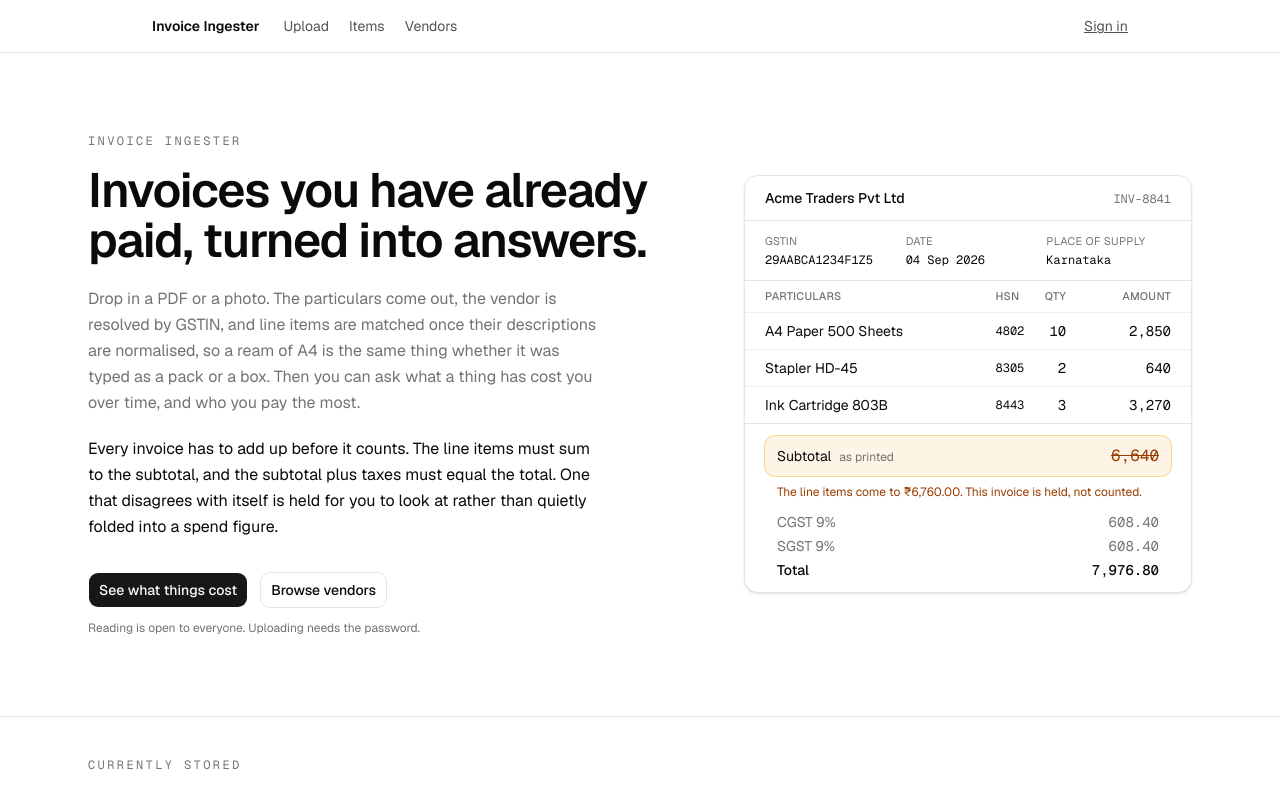
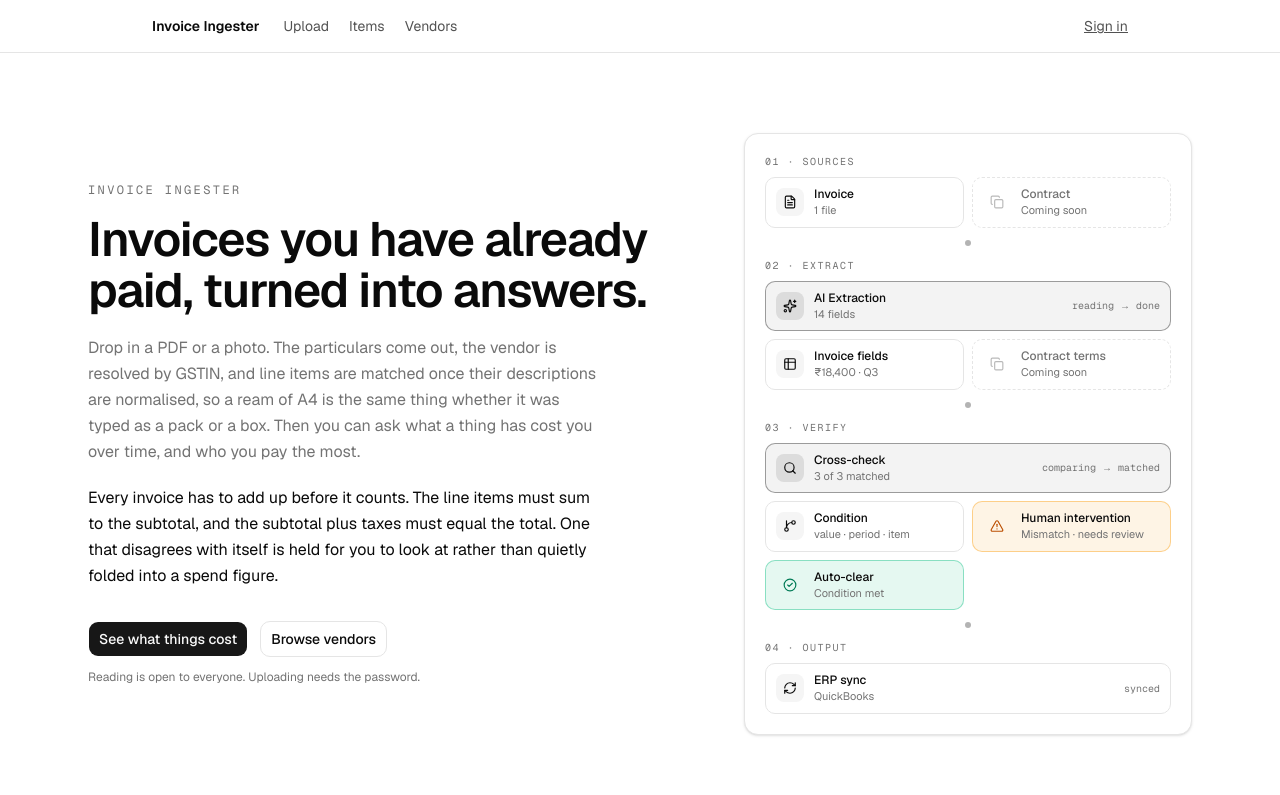
Before and after one commit to bharathmay-boop/invoice-ingester, a Next.js app: page / in a window 1280 px wide. Shown: the top 795 px of the page. Built offline with nearby package versions, Linux system fonts and the light colour scheme; no server answers; the database is empty.

Commit message:
Redesign homepage hero as an animated pipeline diagram
Replaces the static invoice specimen with the actual pipeline: sources,
extraction, cross-check/condition branch, and output sync. Rows reveal
once on load instead of looping, built on existing shadcn tokens and
lucide icons.

Closes #79

```diff
--- /dev/null
+++ b/app/flow-hero.tsx
@@ -0,0 +1,179 @@
+import {
+  FileText,
+  Copy,
+  Sparkles,
+  Table2,
+  Search,
+  GitBranch,
+  AlertTriangle,
+  CheckCircle2,
+  RefreshCw,
+  type LucideIcon,
+} from "lucide-react";
+import { cn } from "@/lib/utils";
+
+/**
+ * The hero. Replaces the static invoice specimen with the pipeline itself:
+ * source through extraction, cross-check, and the branch a mismatch takes
+ * versus a match, ending at the ERP. Each row reveals once on load, in
+ * order, rather than looping, so a repeat visitor isn't shown a flicker.
+ */
+// Delays step by 0.13s per row, in the order rows appear, so the pipeline
+// reveals top to bottom instead of all at once.
+export function FlowHero() {
+  return (
+    <div className="border-border bg-card flex flex-col gap-3 rounded-xl border p-4 shadow-sm sm:p-5">
+      <Group label="01 · Sources" delay={0}>
+        <Row icon={FileText} title="Invoice" subtitle="1 file" delay={0.13} />
+        <Row icon={Copy} title="Contract" subtitle="Coming soon" ghost delay={0.26} />
+      </Group>
+
+      <Connector delay={0.39} />
+
+      <Group label="02 · Extract" delay={0.52}>
+        <Row
+          icon={Sparkles}
+          title="AI Extraction"
+          subtitle="14 fields"
+          badge="reading → done"
+          highlight
+          delay={0.65}
+        />
+        <Row icon={Table2} title="Invoice fields" subtitle="₹18,400 · Q3" delay={0.78} />
+        <Row icon={Copy} title="Contract terms" subtitle="Coming soon" ghost delay={0.91} />
+      </Group>
+
+      <Connector delay={1.04} />
+
+      <Group label="03 · Verify" delay={1.17}>
+        <Row
+          icon={Search}
+          title="Cross-check"
+          subtitle="3 of 3 matched"
+          badge="comparing → matched"
+          highlight
+          delay={1.3}
+        />
+        <Row icon={GitBranch} title="Condition" subtitle="value · period · item" delay={1.43} />
+        <Row
+          icon={AlertTriangle}
+          title="Human intervention"
+          subtitle="Mismatch · needs review"
+          tone="amber"
+          delay={1.56}
+        />
+        <Row
+          icon={CheckCircle2}
+          title="Auto-clear"
+          subtitle="Condition met"
+          tone="emerald"
+          delay={1.69}
+        />
+      </Group>
+
+      <Connector delay={1.82} />
+
+      <Group label="04 · Output" delay={1.95}>
+        <Row icon={RefreshCw} title="ERP sync" subtitle="QuickBooks" badge="synced" delay={2.08} />
+      </Group>
+    </div>
+  );
+}
+
+function Group({
+  label,
+  delay,
+  children,
+}: {
+  label: string;
+  delay: number;
+  children: React.ReactNode;
+}) {
+  return (
+    <div>
+      <p
+        className="animate-reveal text-muted-foreground motion-reduce:animate-none mb-2 font-mono text-[10px] uppercase tracking-[0.15em]"
+        style={{ animationDelay: `${delay}s` }}
+      >
+        {label}
+      </p>
+      <div className="grid grid-cols-2 gap-2">{children}</div>
+    </div>
+  );
+}
+
+function Connector({ delay }: { delay: number }) {
+  return (
+    <div
+      className="animate-reveal motion-reduce:animate-none flex justify-center"
+      style={{ animationDelay: `${delay}s` }}
+    >
+      <span className="bg-primary/60 size-1.5 animate-pulse rounded-full" />
+    </div>
+  );
+}
+
+function Row({
+  icon: Icon,
+  title,
+  subtitle,
+  badge,
+  ghost = false,
+  highlight = false,
+  tone,
+  delay,
+}: {
+  icon: LucideIcon;
+  title: string;
+  subtitle: string;
+  badge?: string;
+  ghost?: boolean;
+  highlight?: boolean;
+  tone?: "amber" | "emerald";
+  delay: number;
+}) {
+  return (
+    <div
+      className={cn(
+        "animate-reveal motion-reduce:animate-none col-span-2 flex items-center gap-2.5 rounded-lg border px-2.5 py-2 sm:col-span-1",
+        ghost && "border-dashed opacity-60",
+        highlight && "border-primary/40 bg-primary/5",
+        !ghost && !highlight && "border-border",
+        tone === "amber" && "border-amber-500/40 bg-amber-500/10",
+        tone === "emerald" && "border-emerald-500/40 bg-emerald-500/10",
+        badge && "col-span-2 sm:col-span-2",
+      )}
+      style={{ animationDelay: `${delay}s` }}
+    >
+      <span
+        className={cn(
+          "flex size-7 shrink-0 items-center justify-center rounded-md",
+          ghost ? "bg-transparent" : "bg-muted",
+          highlight && "bg-primary/10",
+          tone === "amber" && "bg-transparent",
+          tone === "emerald" && "bg-transparent",
+        )}
+      >
+        <Icon
+          className={cn(
+            "size-3.5",
+            ghost && "text-muted-foreground/50",
+            tone === "amber" && "text-amber-700 dark:text-amber-400",
+            tone === "emerald" && "text-emerald-700 dark:text-emerald-400",
+          )}
+        />
+      </span>
+      <span className="min-w-0 flex-1">
+        <span className={cn("block truncate text-xs font-medium", ghost && "text-muted-foreground")}>
+          {title}
+        </span>
+        <span className="text-muted-foreground block truncate text-[11px]">{subtitle}</span>
+      </span>
+      {badge && (
+        <span className="text-muted-foreground shrink-0 font-mono text-[10px] whitespace-nowrap">
+          {badge}
+        </span>
+      )}
+    </div>
+  );
+}
--- a/app/globals.css
+++ b/app/globals.css
@@ -11,6 +11,13 @@
   @keyframes indeterminate {
     from { translate: -100% 0; }
     to { translate: 300% 0; }
+  }
+  /* One-shot reveal for the homepage flow hero. `both` holds the end state,
+     so a row never snaps back to invisible or loops after it lands. */
+  --animate-reveal: reveal .5s cubic-bezier(.16,1,.3,1) both;
+  @keyframes reveal {
+    from { opacity: 0; translate: 0 6px; }
+    to { opacity: 1; translate: 0 0; }
   }
   --color-background: var(--background);
   --color-foreground: var(--foreground);
--- a/app/page.tsx
+++ b/app/page.tsx
@@ -3,7 +3,7 @@ import { Button } from "@/components/ui/button";
 import { Separator } from "@/components/ui/separator";
 import { listItems, listVendors } from "@/lib/queries.ts";
 import { money, moneyRounded } from "@/lib/format.ts";
-import { InvoiceSpecimen } from "./invoice-specimen.tsx";
+import { FlowHero } from "./flow-hero.tsx";
 
 export const dynamic = "force-dynamic";
 
@@ -54,7 +54,7 @@ export default async function Home() {
           </p>
         </div>
 
-        <InvoiceSpecimen />
+        <FlowHero />
       </section>
 
       <Separator />
```
